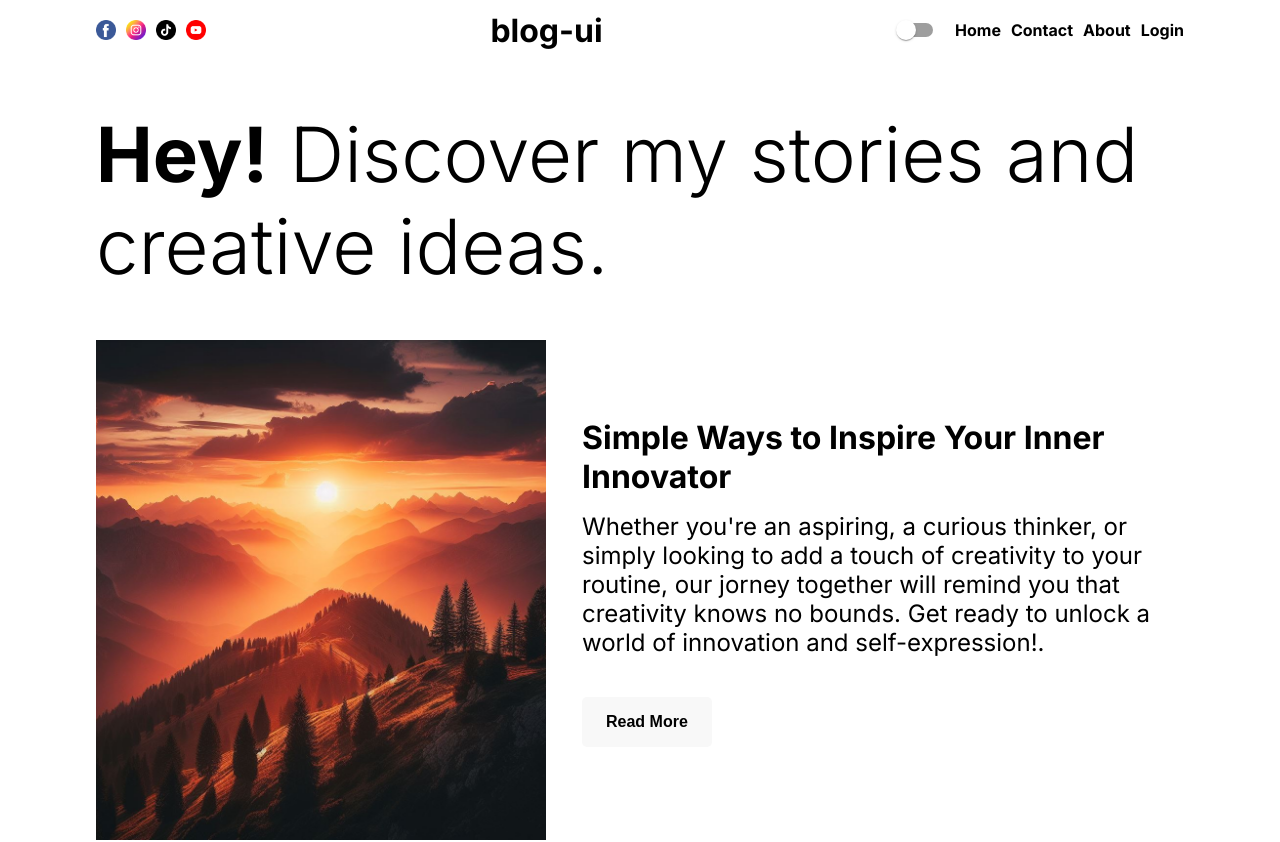
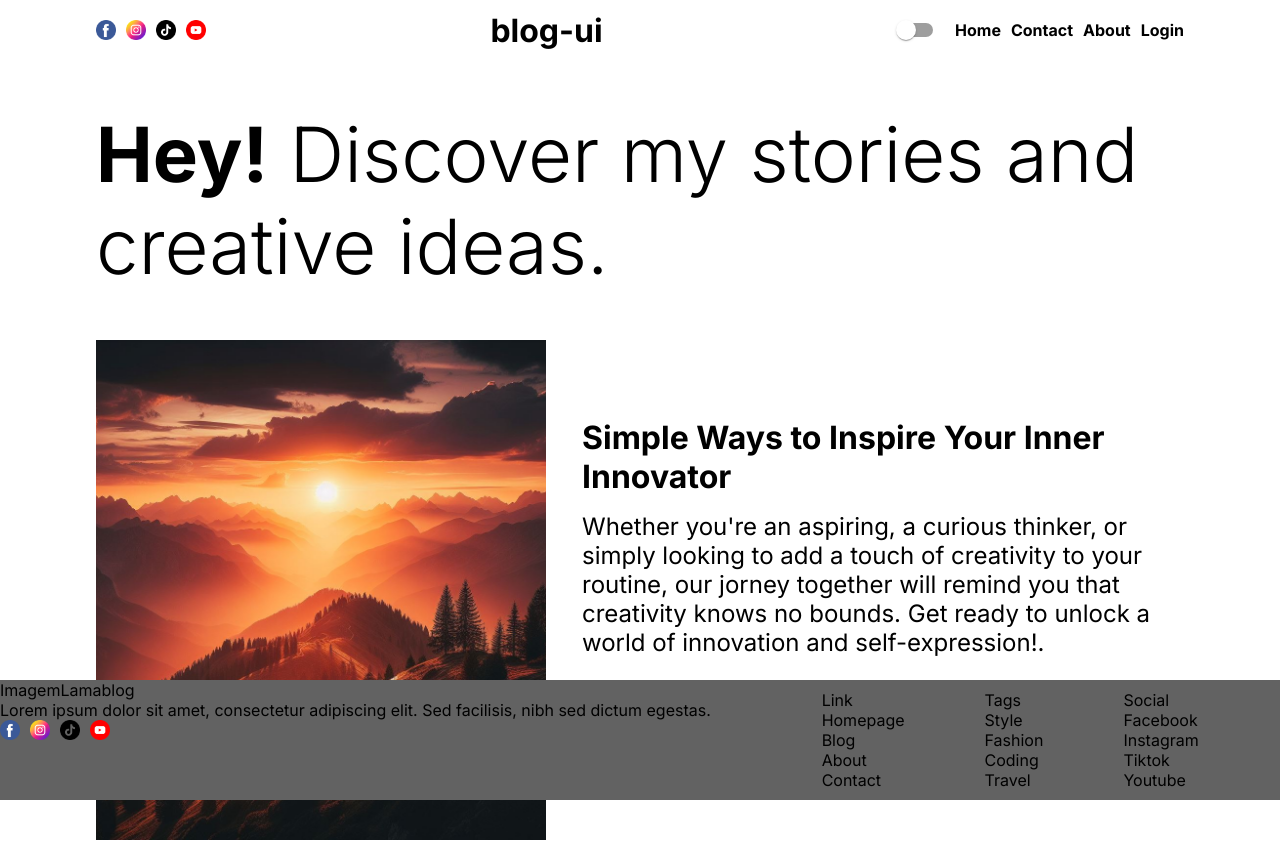
Before and after one commit to Jejugo/blog_ui, a Next.js app: page / in a window 1280 px wide. Shown: the top 842 px of the page. Built offline with nearby package versions, Linux system fonts and the light colour scheme.

Commit message:
feature/PB-20-footer - Incrementos no Footer

```diff
--- a/src/components/Footer/Footer.style.js
+++ b/src/components/Footer/Footer.style.js
@@ -1,5 +1,56 @@
-"use client"
-
+import Link from "next/link"
 import styled from "styled-components"
 
-export const FooterWrapper = styled.footer``
+export const FooterWrapper = styled.footer`
+  display: flex;
+  position: fixed;
+  bottom: 0;
+  width: 100%;
+  height: 120px;
+  background-color: ${({ theme }) => theme.colors.secondary};
+`
+export const Description = styled.div``
+
+export const Blog = styled.div``
+
+export const HeaderWrapper = styled.div`
+  display: flex;
+`
+
+export const Image = styled.div``
+
+export const Title = styled.div``
+
+export const SocialMedia = styled(Link)`
+  display: flex;
+  width: 20px;
+  height: 20px;
+`
+
+export const Links = styled.div`
+  display: flex;
+  justify-content: space-between;
+  align-items: center;
+  gap: 80px;
+  margin: 0 auto;
+  padding: 0 20px;
+`
+
+export const LinkTitle = styled.div``
+
+export const LinkPages = styled(Link)`
+  display: flex;
+`
+
+export const BlogLinks = styled.div``
+
+export const CategorieLinks = styled.div``
+
+export const SocialLinks = styled.div``
+
+export const SocialIcons = styled.div`
+  display: flex;
+  gap: 10px;
+`
+
+export const Icons = styled(Link)``
--- a/src/components/Footer/index.js
+++ b/src/components/Footer/index.js
@@ -1,7 +1,86 @@
+"use client"
+
+import facebook from "@public/icons/facebook.png"
+import instagram from "@public/icons/instagram.png"
+import tiktok from "@public/icons/tiktok.png"
+import youtube from "@public/icons/youtube.png"
+import Image from "next/image"
+
 import * as S from "./Footer.style"
 
-function Footer() {
-  return <S.FooterWrapper>Footer</S.FooterWrapper>
+const socialIcons = [
+  {
+    name: "Facebook",
+    link: "https://www.facebook.com",
+    image: facebook,
+  },
+  {
+    name: "Instagram",
+    link: "https://www.instagram.com",
+    image: instagram,
+  },
+  {
+    name: "Tiktok",
+    link: "https://www.tiktok.com",
+    image: tiktok,
+  },
+  {
+    name: "Youtube",
+    link: "https://www.youtube.com",
+    image: youtube,
+  },
+]
+
+export default function Footer() {
+  return (
+    <S.FooterWrapper>
+      <S.Blog>
+        <S.HeaderWrapper>
+          <S.Image>Imagem</S.Image>
+          <S.Title>Lamablog</S.Title>
+        </S.HeaderWrapper>
+        <S.Description>
+          Lorem ipsum dolor sit amet, consectetur adipiscing elit. Sed
+          facilisis, nibh sed dictum egestas.
+        </S.Description>
+        <S.SocialIcons>
+          {socialIcons.map((socialIcon, index) => (
+            <S.Icons href={socialIcon.link} key={index}>
+              <Image
+                src={socialIcon.image}
+                alt={socialIcon.name}
+                height={20}
+                width={20}
+              />
+            </S.Icons>
+          ))}
+        </S.SocialIcons>
+      </S.Blog>
+
+      <S.Links>
+        <S.BlogLinks>
+          <S.LinkTitle>Link</S.LinkTitle>
+          <S.LinkPages href="/">Homepage</S.LinkPages>
+          <S.LinkPages href="/blog">Blog</S.LinkPages>
+          <S.LinkPages href="/about">About</S.LinkPages>
+          <S.LinkPages href="/contact">Contact</S.LinkPages>
+        </S.BlogLinks>
+        <S.CategorieLinks>
+          <S.LinkTitle>Tags</S.LinkTitle>
+          <S.LinkPages href="/style">Style</S.LinkPages>
+          <S.LinkPages href="/fashion">Fashion</S.LinkPages>
+          <S.LinkPages href="/coding">Coding</S.LinkPages>
+          <S.LinkPages href="/travel">Travel</S.LinkPages>
+        </S.CategorieLinks>
+        <S.SocialLinks>
+          <S.LinkTitle>Social</S.LinkTitle>
+          {socialIcons.map((socialIcon, index) => (
+            <S.SocialMedia href={socialIcon.link} key={index}>
+              {socialIcon.name}
+            </S.SocialMedia>
+          ))}
+        </S.SocialLinks>
+      </S.Links>
+    </S.FooterWrapper>
+  )
 }
-
-export default Footer
```
